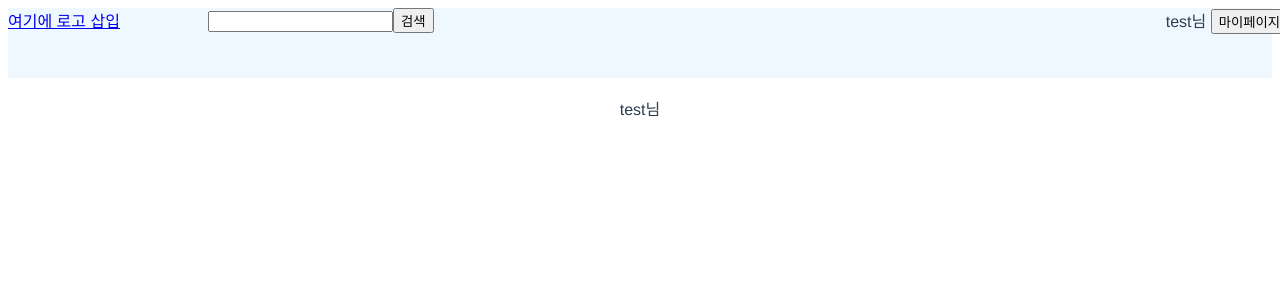
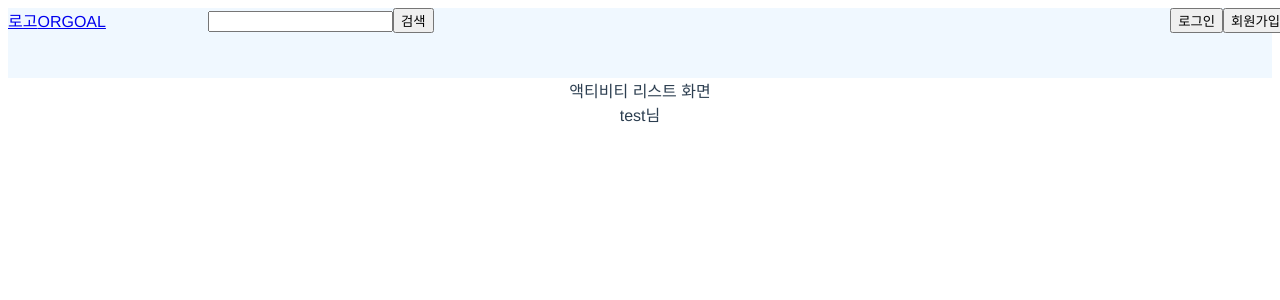
Before and after one commit to Oince/Orgoal, a Vue app in the folder orgoal/src/front/: page /activityList in a window 1280 px wide. Shown: the top 300 px of the page. Built offline with nearby package versions, Linux system fonts and the light colour scheme.

Commit message:
로그인 되지 않았을 시 로그인 화면으로 리다이렉트 구현
추가로,
vue router 코드를 main.js에서 분리
액티비티 생성 페이지와 액티비티 조회 페이지 임시 생성

```diff
--- a/orgoal/src/front/src/App.vue
+++ b/orgoal/src/front/src/App.vue
@@ -6,7 +6,7 @@
 
 <script>
 import { computed } from "vue"; // computed 속성 사용을 위해 필요
-import { useStore } from "vuex";
+import { useStore } from "vuex"; // vuex 스토리지 사용
 import navbar from "./components/NavBar.vue";
 
 export default {
--- /dev/null
+++ b/orgoal/src/front/src/components/ActivityList.vue
@@ -0,0 +1,6 @@
+<template>액티비티 리스트 화면</template>
+<script>
+export default {
+  name: "ActivityList",
+};
+</script>
--- /dev/null
+++ b/orgoal/src/front/src/components/CreateActivity.vue
@@ -0,0 +1,10 @@
+<template>액티비티 생성화면</template>
+
+<script>
+export default {
+  name: "CreateActivity",
+};
+</script>
+
+<style scoped>
+</style>
--- a/orgoal/src/front/src/components/Login.vue
+++ /dev/null
@@ -1,10 +0,0 @@
-<template>여기에 로그인 화면 만들기</template>
-
-<script>
-export default {
-  name: "LoginPage",
-};
-</script>
-
-<style scoped>
-</style>
--- a/orgoal/src/front/src/components/NavBar.vue
+++ b/orgoal/src/front/src/components/NavBar.vue
@@ -2,7 +2,10 @@
   <div class="navbar">
     <div class="desktop_container">
       <div class="content">
-        <router-link to="/" class="logo">여기에 로고 삽입</router-link>
+        <router-link to="/">
+          <span class="logo">로고</span>
+          <span>ORGOAL</span>
+        </router-link>
         <div class="navbar-menu">
           <div class="navbar-left">
             <div class="search">
@@ -12,11 +15,11 @@
           </div>
           <div class="navbar-right">
             <!--로그인 여부에 따라 조건부 렌더링-->
-            <div v-if="!isLoggedIn">
+            <div v-if="!isLoggedIn()">
               <router-link to="/signin"><button>로그인</button></router-link>
               <router-link to="/signup"><button>회원가입</button></router-link>
             </div>
-            <div v-if="isLoggedIn">
+            <div v-if="isLoggedIn()">
               <span>{{ username }}님 </span>
               <router-link to="/mypage"
                 ><button>마이페이지</button></router-link
@@ -39,10 +42,12 @@ export default {
     // data
     const store = useStore(); // 훅을 사용하여 vuex store 호출
     const username = store.state.User.username; // vuex store에서 불러온 값을 컴포넌트의 변수에 저장
+    const userToken = store.state.User.token;
 
     //methods
     const isLoggedIn = function () {
-      username === null ? false : true;
+      if (userToken === "") return false;
+      else return true;
     };
 
     return { username, isLoggedIn };
--- a/orgoal/src/front/src/components/SignIn.vue
+++ b/orgoal/src/front/src/components/SignIn.vue
@@ -1,6 +1,10 @@
-<template>여기에 회원가입 화면 만들기</template>
+<template>여기에 로그인 화면 만들기</template>
+
 <script>
 export default {
-  name: "SignUpPage",
+  name: "LoginPage",
 };
 </script>
+
+<style scoped>
+</style>
--- /dev/null
+++ b/orgoal/src/front/src/components/SignUp.vue
@@ -0,0 +1,6 @@
+<template>여기에 회원가입 화면 만들기</template>
+<script>
+export default {
+  name: "SignUpPage",
+};
+</script>
--- /dev/null
+++ b/orgoal/src/front/src/router.js
@@ -0,0 +1,53 @@
+// 새로운 페이지를 생성했으면 여기서 라우터에 추가하기
+import * as VueRouter from 'vue-router';
+
+// 주소와 vue 컴포넌트 매칭
+const routes = [
+    {
+        path: '/',
+        component: () => import('./components/Home.vue')
+    },
+    {
+        path: '/index',
+        redirect: '/'
+    },
+    {
+        path: '/signin',
+        name: 'signin',
+        component: () => import('./components/SignIn.vue')
+    },
+    {
+        path: '/signup',
+        component: () => import('./components/SignUp.vue')
+    },
+    {
+        path: '/mypage',
+        component: () => import('./components/Mypage.vue'),
+        meta: { requiresAuth: true }
+    },
+    {
+        path: '/newActivity',
+        component: () => import('./components/CreateActivity.vue')
+    },
+    {
+        path: '/activityList',
+        component: () => import('./components/ActivityList.vue')
+    },
+]
+
+const router = VueRouter.createRouter({
+    history: VueRouter.createWebHistory(),
+    routes,
+})
+
+// 허용되지 않은 접근 필터링. ex: 로그인 없이 마이페이지
+router.beforeEach(function (to) {
+    if (to.meta.requiresAuth /*&& !auth.isLoggedIn()*/) {
+        return {
+            path: '/signin',
+            // query: { redirect: to.fullPath } // 로그인 화면 접근 이전 화면으로 리다이렉트하기 위해 저장해두기.
+        }
+    }
+})
+
+export default router;
--- a/orgoal/src/front/src/store/modules/User.js
+++ b/orgoal/src/front/src/store/modules/User.js
@@ -2,8 +2,9 @@
 export const User = {
     namespaced: true,   // namespace 옵션 활성화해서 state들 관리하기
     state: () => ({
-        username: "test",
-        loginToken: null
+        userID: 'test@example.com',
+        username: 'test',
+        token: '',
     }),
     mutations: {
 
```
Also changed, not shown: orgoal/src/front/src/main.js (+1 -14 lines).
